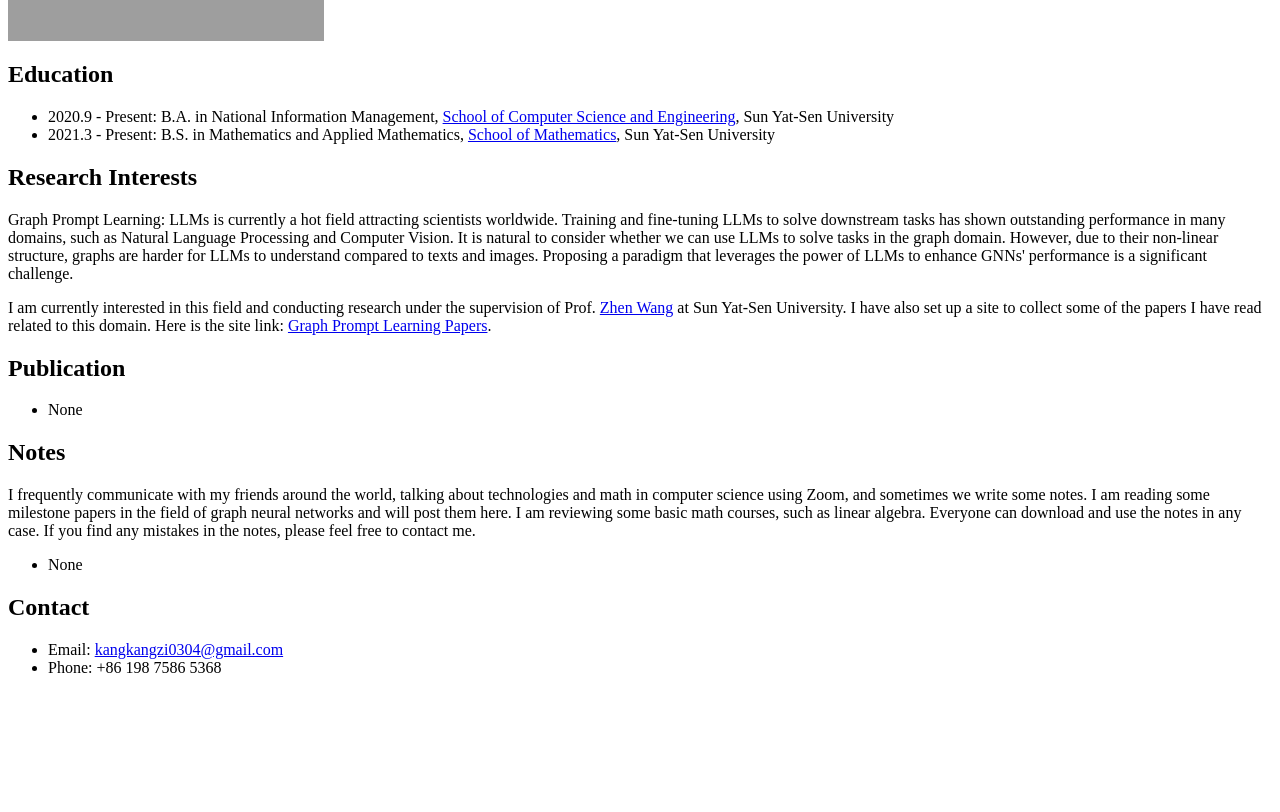
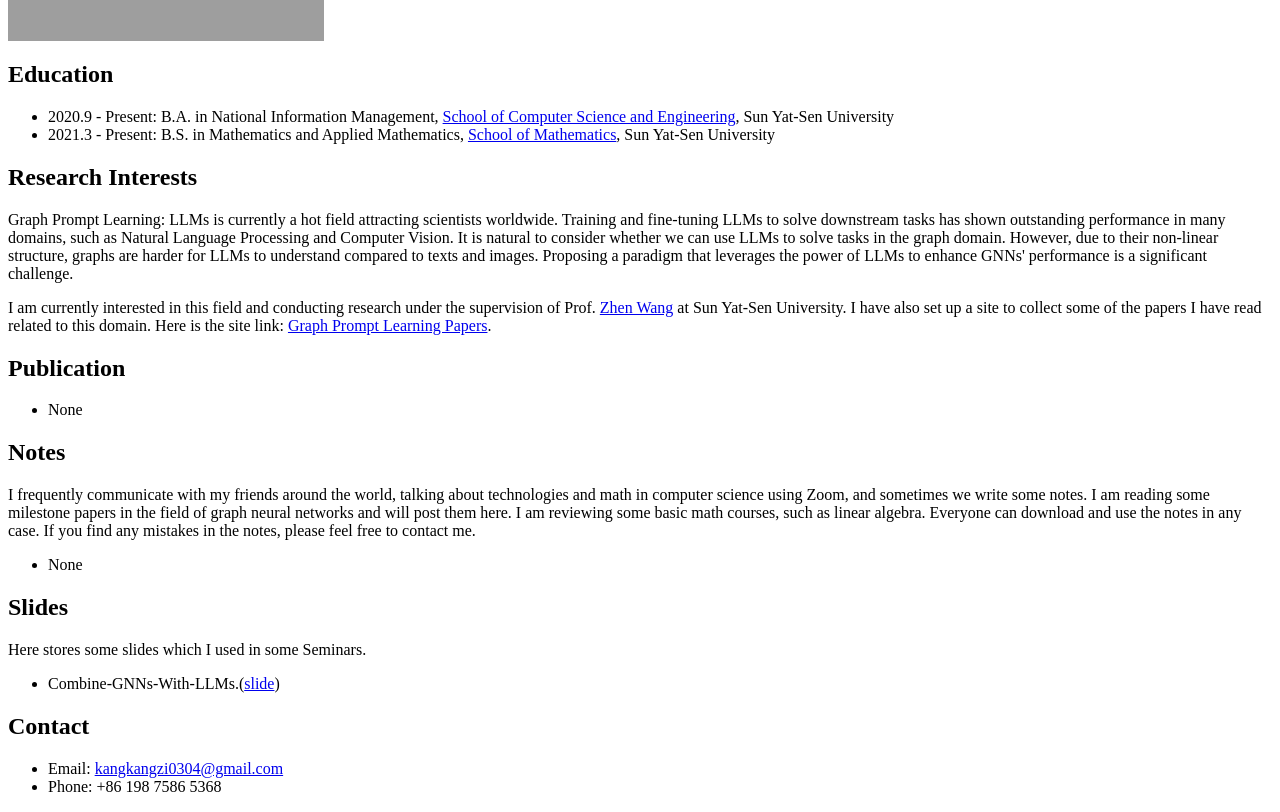
Before and after one commit to kangkangzi/kangkangzi.github.io, a plain HTML site: page index.html in a window 1280 px wide. Shown: the part 204-1016 px from the top of the page. Before the commit the page ends 897 px from the top, so only its background shows below. Drawn offline with Linux system fonts and the light colour scheme; grey boxes are pictures that could not be loaded.

Commit message:
add some files and modified a web

```diff
--- a/index.html
+++ b/index.html
@@ -41,6 +41,7 @@
         <h2>Research Interests</h2>
         <p>Graph Prompt Learning: LLMs is currently a hot field attracting scientists worldwide. Training and fine-tuning LLMs to solve downstream tasks has shown outstanding performance in many domains, such as Natural Language Processing and Computer Vision. It is natural to consider whether we can use LLMs to solve tasks in the graph domain. However, due to their non-linear structure, graphs are harder for LLMs to understand compared to texts and images. Proposing a paradigm that leverages the power of LLMs to enhance GNNs' performance is a significant challenge.</p>
         <p>I am currently interested in this field and conducting research under the supervision of Prof. <a href="https://joneswong.github.io">Zhen Wang</a> at Sun Yat-Sen University. I have also set up a site to collect some of the papers I have read related to this domain. Here is the site link: <a href="web/gnn-llm.html">Graph Prompt Learning Papers</a>.</p>
+        <p></p>
     </div>
 
     <div class="section">
@@ -59,6 +60,14 @@
     </div>
 
     <div class="section">
+        <h2>Slides</h2>
+        <p>Here stores some slides which I used in some Seminars.</p>
+        <ul>
+            <li>Combine-GNNs-With-LLMs.(<a href="files/Combine-GNNs-With-LLMs.pdf">slide</a>)</li>
+        </ul>
+    </div>
+
+    <div class="section">
         <h2>Contact</h2>
         <ul>
             <li>Email: <a href="mailto: kangkangzi0304@gmail.com"> kangkangzi0304@gmail.com
```
Also changed, not shown: 1 other file.
